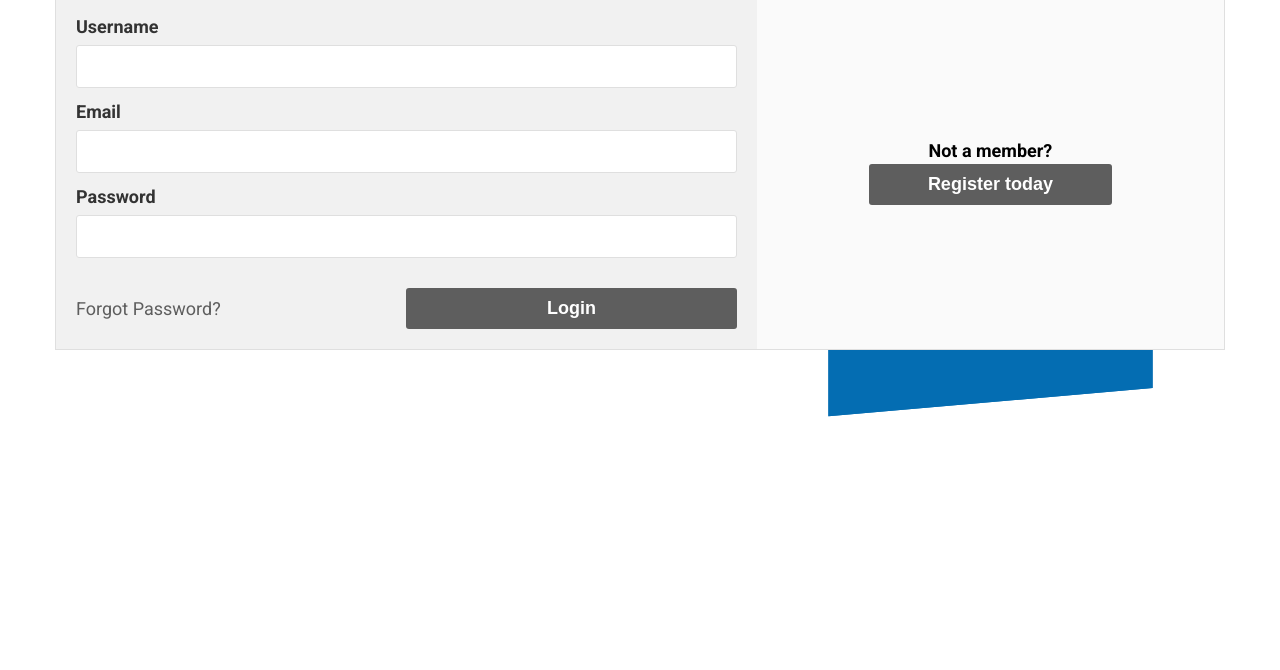
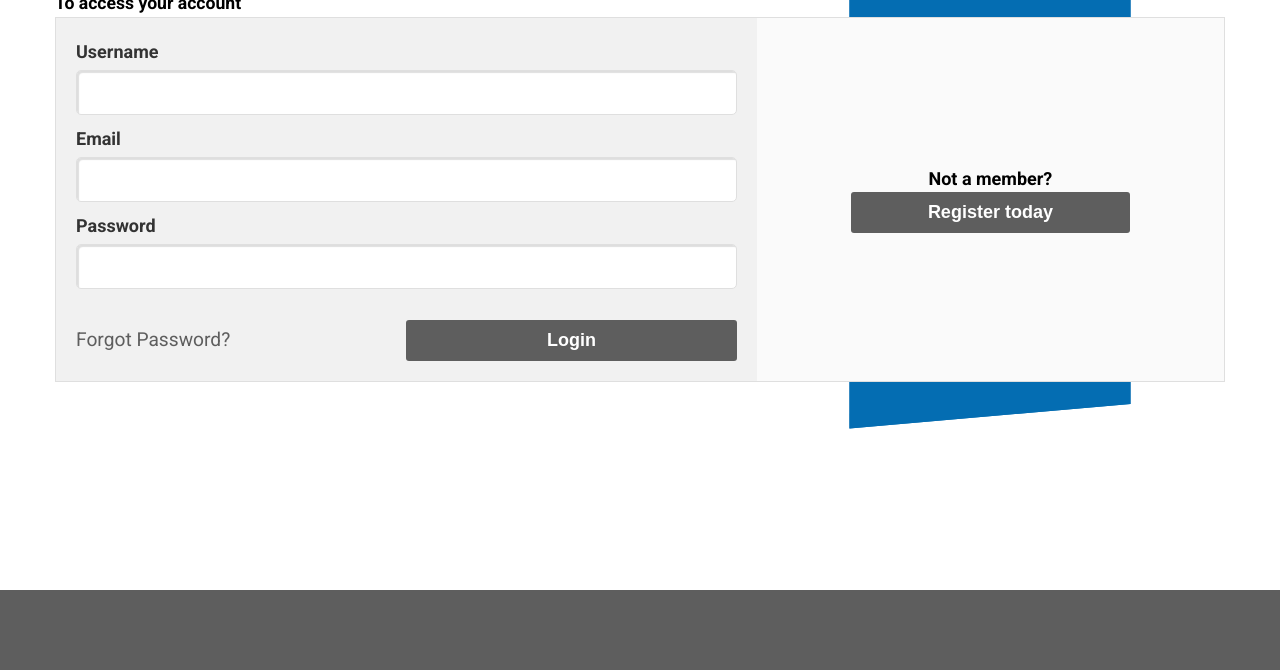
Before and after one commit to bSienkiewicz/z_rekr, a plain HTML site: page index.html in a window 1280 px wide. Shown: the part 261-931 px from the top of the page. Before the commit the page ends 800 px from the top, so only its background shows below. Drawn offline with Linux system fonts and the light colour scheme.

Commit message:
Changed units to relative. Added support for older browsers. Reduced repeatingstyles in sass file.

```diff
--- a/index.html
+++ b/index.html
@@ -11,13 +11,11 @@
     <nav id="Nav-main">
       <div class="nav-content">
         <div class="nav-items">
-          <div class="nav-links">
           <ul>
             <li class="nav-item"><a href="">Buy</a></li>
             <li class="nav-item"><a href="">Sell</a></li>
             <li class="nav-item"><a href="">About</a></li>
           </ul>
-          </div>
         </div>
         <div class="nav-user">
           <ul>
@@ -73,12 +71,11 @@
           </div>
         </form>
         <div class="register-cta">
-          <div class="container">
           <p>Not a member?</p>
           <button>Register today</button>
         </div>
       </div>
-      </div>
     </section>
+    <footer></footer>
   </body>
 </html>
--- a/styles/style.scss
+++ b/styles/style.scss
@@ -11,7 +11,6 @@ $dblue: #046db2;
 
 body {
   font-family: "Roboto", sans-serif;
-  font-size: 16px;
   font-weight: bold;
   color: #333;
   line-height: 1.5;
@@ -37,8 +36,9 @@ body {
 }
 
 .container {
-  padding-right: 15px;
-  padding-left: 15px;
+  // general container class to center content on page responsively
+  padding-right: 1rem;
+  padding-left: 1rem;
   margin-right: auto;
   margin-left: auto;
   @media (min-width: 768px) {
@@ -57,8 +57,12 @@ body {
 #Nav-main {
   max-width: 100%;
   background-color: $lgray;
-  padding: 0 100px 0 100px;
+  padding: 0px 100px 0 100px;
   border-bottom: 1px solid $lgray;
+  @media screen and (max-width: 768px) {
+    padding: 0px 00px 0 00px;
+  }
+
   ul {
     display: flex;
     list-style: none;
@@ -71,7 +75,7 @@ body {
     background-color: $awhite;
   }
   li {
-    padding: 10px 20px 10px 20px;
+    padding: 0.6rem 1.5rem 0.6rem 1.5rem;
   }
   a {
     text-decoration: none;
@@ -96,6 +100,7 @@ body {
 
 .breadcrumb-content {
   ul li + li:before {
+    // adds a '/' before each li except the first
     padding: 0 3px;
     color: $dgray;
     content: "/";
@@ -109,7 +114,7 @@ body {
 
 #Login {
   z-index: 10;
-  padding: 100px 0 100px 0;
+  padding: 8rem 0 8rem 0;
   button {
     padding: 10px 10px;
   }
@@ -117,13 +122,13 @@ body {
     h1 {
       position: relative;
       margin: 0;
-      font-size: 38px;
+      font-size: 2.3rem;
       font-weight: 900;
       color: #000;
     }
     p {
       margin: 0;
-      font-size: 18px;
+      font-size: 1.1rem;
       color: #000;
     }
     h1:before {
@@ -138,6 +143,7 @@ body {
     }
 
     @media screen and (max-width: 768px) {
+      // add margin to section on mobile
       margin-left: 20px;
     }
   }
@@ -156,6 +162,7 @@ body {
     }
 
     form {
+      // left/top side of the login section
       box-sizing: border-box;
       padding: 20px;
       width: 60%;
@@ -175,19 +182,20 @@ body {
           margin-bottom: 5px;
         }
         input {
-          padding: 10px 10px;
+          padding: 0.6rem 0.6rem;
           border: 1px solid #dfdfdf;
-          border-radius: 3px;
-          font-size: 18px;
+          border-radius: 5px;
+          font-size: 1.3rem;
+          -webkit-box-shadow: inset 2px 2px 2px 0px rgba(0, 0, 0, 0.129);
+          box-shadow: inset 2px 2px 1px 0px rgba(0, 0, 0, 0.129);
         }
       }
       .form-submit {
-        // submit button and password reset link
-        margin-top: 20px;
+        // submit button and password reset link are contained in this div
+        margin-top: 1.3rem;
         align-items: center;
         display: flex;
-
-        font-size: 18px;
+        font-size: 1.2rem;
         justify-content: space-between;
         @media screen and (max-width: 768px) {
           flex-direction: column-reverse;
@@ -206,13 +214,6 @@ body {
 
         button {
           width: 50%;
-          border-radius: 3px;
-          font-size: 18px;
-          color: white;
-          background-color: $dgray;
-          border: none;
-          font-weight: bold;
-          cursor: pointer;
           @media screen and (max-width: 768px) {
             // stretch the button to 100% width on mobile
             width: 100%;
@@ -224,27 +225,40 @@ body {
 
   .register-cta {
     // container for the register CTA
+    padding: 0 1.2rem 0 1.2rem;
     box-sizing: border-box;
     position: relative;
-    width: 40%;
-    @media screen and (max-width: 768px) {
-      padding: 0 10px 0 10px;
-      width: 100%;
-      height: 100px;
-    }
-    .container {
-      height: 100%;
     display: flex;
     position: relative;
     flex-direction: column;
     justify-content: center;
     align-items: center;
-      width: 80%;
+    width: 40%;
+    font-size: 18px;
+    @media screen and (max-width: 768px) {
+      width: 100%;
+      height: 100px;
+    }
+
+    p {
+      // register CTA text
+      margin: 0;
+      color: #000;
+    }
+    button {
+      // register button
+      width: 65%;
+      @media screen and (max-width: 768px) {
+        // stretch the button to 100% width on mobile
+        width: 100%;
+      }
+    }
     ::before {
+      // the blue background rhombus
       content: "";
       position: absolute;
-        height: 130%;
-        width: 80%;
+      height: 120%;
+      width: 60%;
       z-index: -1;
       background-color: $dblue;
       left: 0;
@@ -252,32 +266,35 @@ body {
       top: 0;
       bottom: 0;
       margin: auto;
+      -webkit-transform: skew(-5deg) rotate(-5deg); /* Ch <36, Saf 5.1+, iOS < 9.2, An =<4.4.4 */
       transform: skew(-5deg) rotate(-5deg);
       @media screen and (max-width: 768px) {
-          width: 100%;
+        width: 80%;
+        -webkit-transform: translateY(40px) skew(-5deg) rotate(-5deg); /* Ch <36, Saf 5.1+, iOS < 9.2, An =<4.4.4 */
         transform: translateY(40px) skew(-5deg) rotate(-5deg);
       }
     }
-      p {
-        margin: 0;
-        font-size: 18px;
-        color: #000;
   }
   button {
-        width: 65%;
+    border-radius: 3px;
     font-size: 18px;
-        border-radius: 3px;
     color: white;
     background-color: $dgray;
     border: none;
     font-weight: bold;
     cursor: pointer;
-        @media screen and (max-width: 768px) {
-          width: 100%;
-        }
-      }
+    transition: all 0.2s ease;
+    &:hover {
+      background-color: #3b3b3b !important;
     }
   }
 }
 
-/* Media-query */
+/* Footer */
+footer {
+  background-color: $dgray;
+  margin-top: 5rem;
+  width: 100vw;
+  height: 80px;
+  font-size: 18px;
+}
```
Also changed, not shown: styles/style.css, 1 other file. Lines whose indentation alone changed are shown as unchanged.
